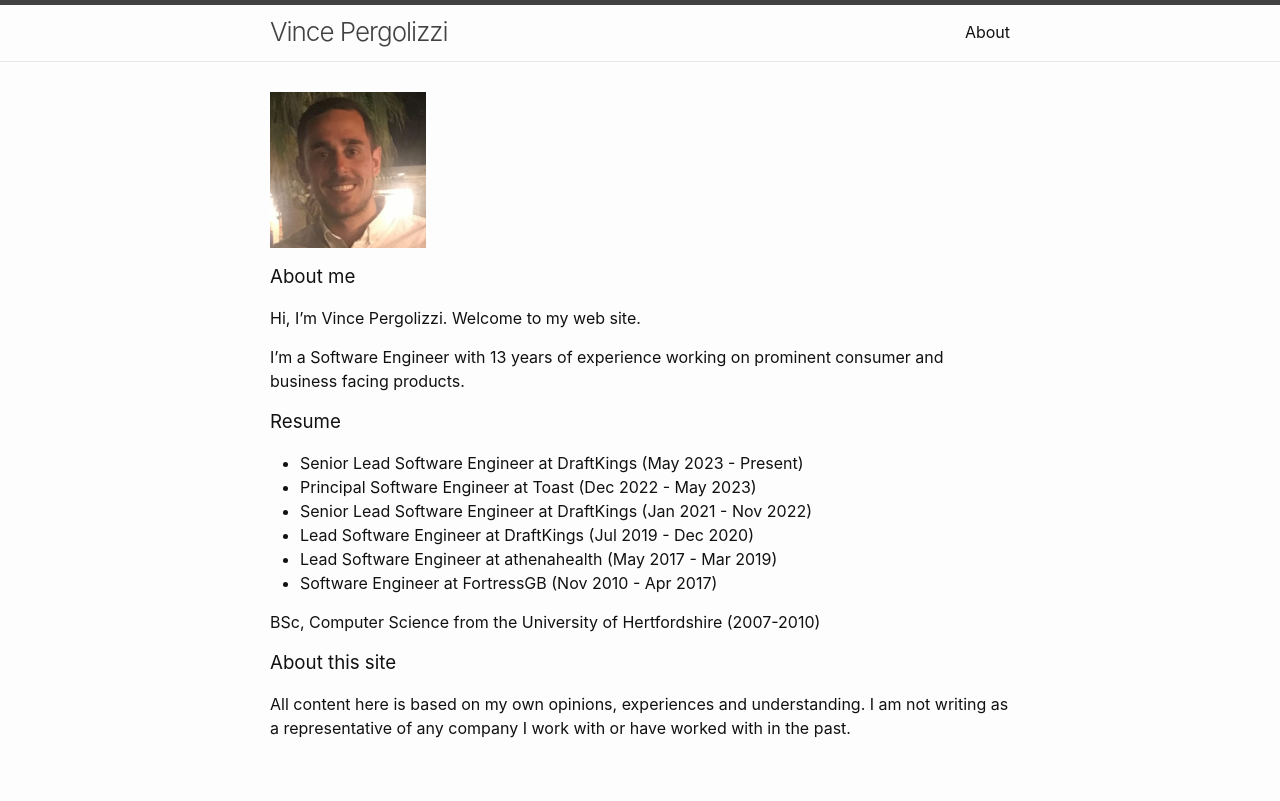
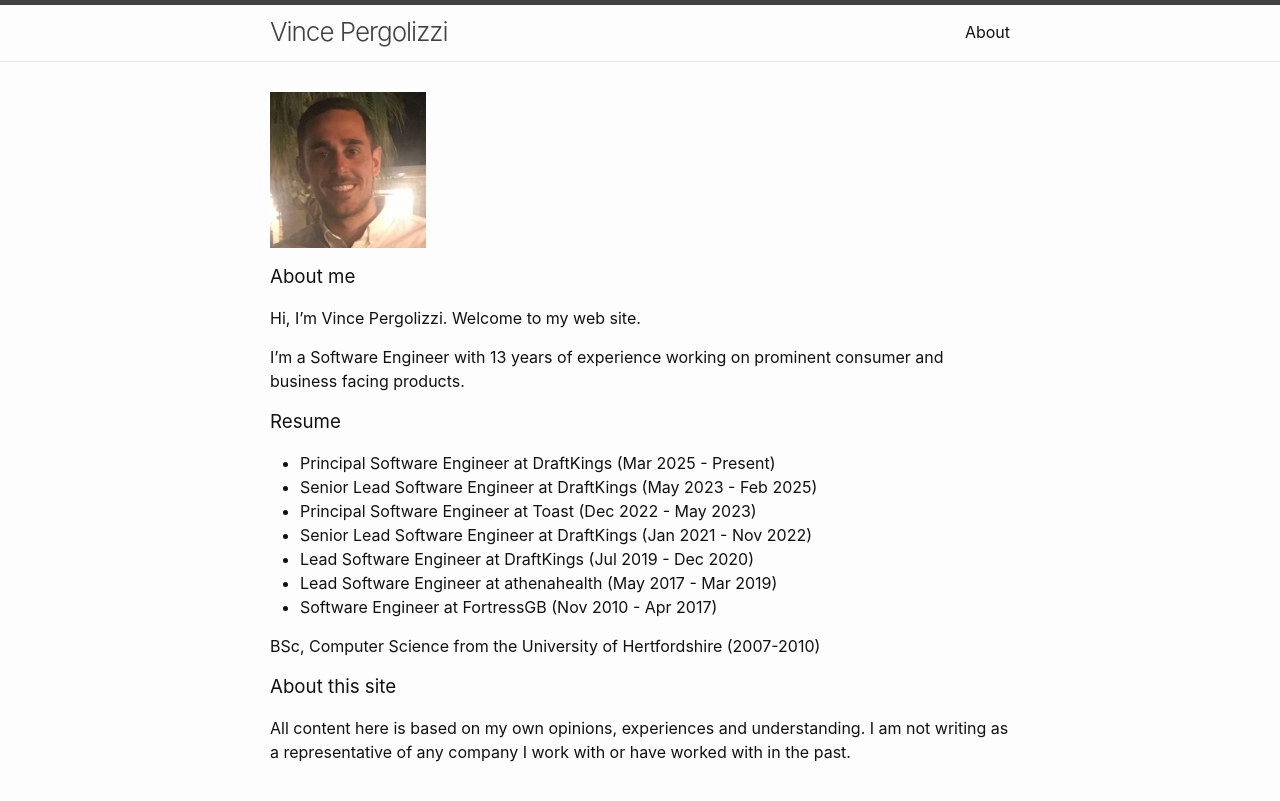
Before and after one commit to vp89/vp89.github.io, a Jekyll site: the page built from about.md, in a window 1280 px wide. Shown: the top 801 px of the page. Built offline with Jekyll 4.4.1, drawn with Linux system fonts in a browser that asks for light colours; nearby versions of some CDN libraries.

Commit message:
update ABOUT

```diff
--- a/about.md
+++ b/about.md
@@ -13,7 +13,8 @@ I'm a Software Engineer with 13 years of experience working on prominent consume
 
 ### Resume
 
-- Senior Lead Software Engineer at DraftKings (May 2023 - Present)
+- Principal Software Engineer at DraftKings (Mar 2025 - Present)
+- Senior Lead Software Engineer at DraftKings (May 2023 - Feb 2025)
 - Principal Software Engineer at Toast (Dec 2022 - May 2023)
 - Senior Lead Software Engineer at DraftKings (Jan 2021 - Nov 2022)
 - Lead Software Engineer at DraftKings (Jul 2019 - Dec 2020)
```
